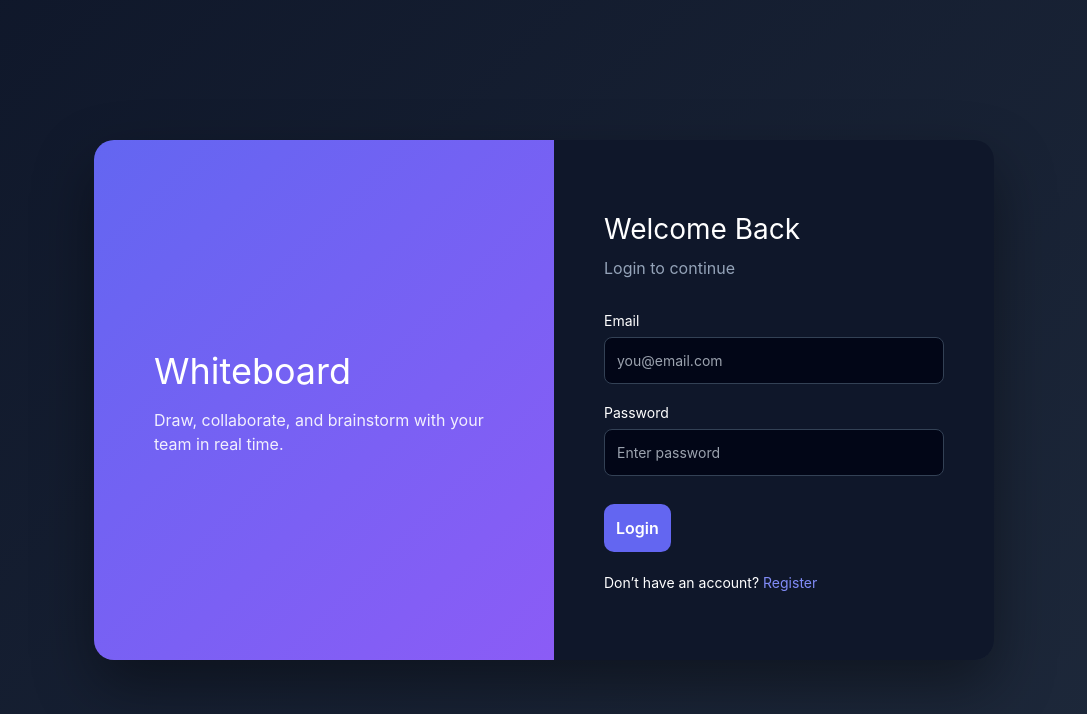
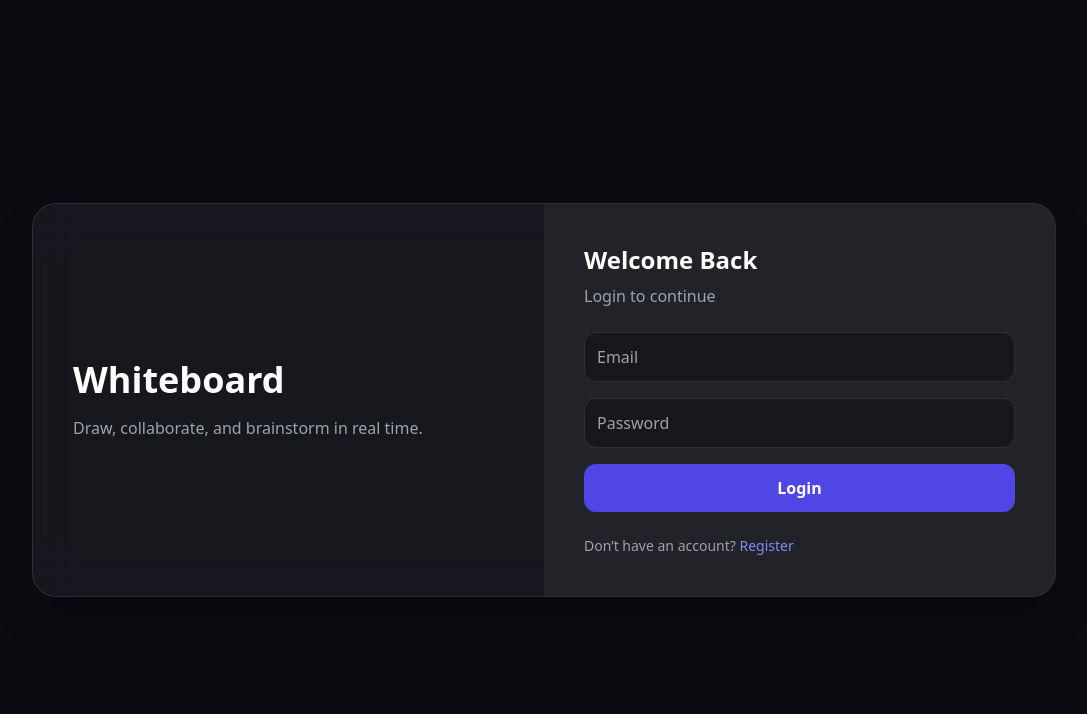
Before and after one commit to Arthpatel1827/real_time_whiteboard, a React (Create React App) app in the folder frontend/: page /login in a window 1280 px wide. Shown: the top 714 px of the page, without its empty margins (96-1183 px from the left). Built offline with nearby package versions, Linux system fonts and the light colour scheme.

Commit message:
Loginpage and register page also updated to tailwaind

```diff
--- a/frontend/src/pages/LoginPage.jsx
+++ b/frontend/src/pages/LoginPage.jsx
@@ -1,7 +1,6 @@
 import React, { useState } from "react";
 import { Link, useLocation, useNavigate } from "react-router-dom";
 import { setAuth } from "../auth/authStorage";
-import "../styles/login.css";
 
 export default function LoginPage() {
   const navigate = useNavigate();
@@ -57,62 +56,68 @@ export default function LoginPage() {
   };
 
   return (
-    <div className="login-page">
-      <div className="login-container">
+    <div className="min-h-screen bg-[#0b0b12] text-white flex items-center justify-center relative overflow-hidden">
 
-        {/* LEFT SIDE */}
-        <div className="login-left">
-          <h1>Whiteboard</h1>
-          <p>Draw, collaborate, and brainstorm with your team in real time.</p>
+      {/* BACKGROUND */}
+      <div className="absolute inset-0 -z-10">
+        <div className="absolute w-[500px] h-[500px] bg-indigo-600/20 blur-[120px] top-[-100px] left-[-100px]" />
+        <div className="absolute w-[400px] h-[400px] bg-purple-600/20 blur-[120px] bottom-[-100px] right-[-100px]" />
       </div>
 
-        {/* RIGHT SIDE */}
-        <div className="login-card">
+      <div className="grid md:grid-cols-2 w-full max-w-5xl bg-white/5 backdrop-blur-xl border border-white/10 rounded-3xl overflow-hidden shadow-2xl">
 
-          <h2>Welcome Back</h2>
-          <p className="subtitle">Login to continue</p>
+        {/* LEFT */}
+        <div className="p-10 flex flex-col justify-center">
+          <h1 className="text-4xl font-bold mb-4">Whiteboard</h1>
+          <p className="text-gray-400">
+            Draw, collaborate, and brainstorm in real time.
+          </p>
+        </div>
 
-          <form onSubmit={handleSubmit}>
+        {/* RIGHT */}
+        <div className="p-10 bg-white/5">
+          <h2 className="text-2xl font-semibold mb-2">Welcome Back</h2>
+          <p className="text-gray-400 mb-6">Login to continue</p>
 
-            <div className="input-group">
-              <label>Email</label>
+          <form onSubmit={handleSubmit} className="space-y-4">
+
             <input
               type="email"
               name="email"
               value={form.email}
               onChange={handleChange}
-                placeholder="you@email.com"
+              placeholder="Email"
               required
+              className="w-full p-3 rounded-xl bg-black/30 border border-white/10 focus:outline-none focus:border-indigo-500"
             />
-            </div>
 
-            <div className="input-group">
-              <label>Password</label>
             <input
               type="password"
               name="password"
               value={form.password}
               onChange={handleChange}
-                placeholder="Enter password"
+              placeholder="Password"
               required
+              className="w-full p-3 rounded-xl bg-black/30 border border-white/10 focus:outline-none focus:border-indigo-500"
             />
-            </div>
 
-            {error && <p className="error">{error}</p>}
+            {error && <p className="text-red-400 text-sm">{error}</p>}
 
             <button
-              className="login-btn"
               type="submit"
               disabled={loading}
+              className="w-full bg-indigo-600 hover:bg-indigo-500 transition-all p-3 rounded-xl font-semibold"
             >
               {loading ? "Logging in..." : "Login"}
             </button>
           </form>
 
-          <p className="register">
-            Don’t have an account? <Link to="/register">Register</Link>
+          <p className="text-sm text-gray-400 mt-6">
+            Don’t have an account?{" "}
+            <Link to="/register" className="text-indigo-400 hover:underline">
+              Register
+            </Link>
           </p>
-
         </div>
       </div>
     </div>
--- a/frontend/src/pages/RegisterPage.jsx
+++ b/frontend/src/pages/RegisterPage.jsx
@@ -1,7 +1,6 @@
 import React, { useState } from "react";
 import { Link, useNavigate } from "react-router-dom";
 import { setAuth } from "../auth/authStorage";
-import "../styles/login.css";
 
 export default function RegisterPage() {
   const navigate = useNavigate();
@@ -56,81 +55,80 @@ export default function RegisterPage() {
   };
 
   return (
-    <div className="login-page">
+    <div className="min-h-screen bg-[#0b0b12] text-white flex items-center justify-center relative overflow-hidden">
 
-      <div className="login-container">
-
-        {/* LEFT SIDE */}
-        <div className="login-left">
-          <h1>Whiteboard</h1>
-          <p>Create an account and start collaborating instantly.</p>
+      {/* BACKGROUND */}
+      <div className="absolute inset-0 -z-10">
+        <div className="absolute w-[500px] h-[500px] bg-indigo-600/20 blur-[120px] top-[-100px] left-[-100px]" />
+        <div className="absolute w-[400px] h-[400px] bg-purple-600/20 blur-[120px] bottom-[-100px] right-[-100px]" />
       </div>
 
+      <div className="grid md:grid-cols-2 w-full max-w-5xl bg-white/5 backdrop-blur-xl border border-white/10 rounded-3xl overflow-hidden shadow-2xl">
 
-        {/* RIGHT SIDE */}
-        <div className="login-card">
+        {/* LEFT */}
+        <div className="p-10 flex flex-col justify-center">
+          <h1 className="text-4xl font-bold mb-4">Whiteboard</h1>
+          <p className="text-gray-400">
+            Create an account and start collaborating instantly.
+          </p>
+        </div>
 
-          <h2>Create Account</h2>
-          <p className="subtitle">Register to start using the whiteboard</p>
+        {/* RIGHT */}
+        <div className="p-10 bg-white/5">
+          <h2 className="text-2xl font-semibold mb-2">Create Account</h2>
+          <p className="text-gray-400 mb-6">Register to continue</p>
 
-          <form onSubmit={handleSubmit}>
+          <form onSubmit={handleSubmit} className="space-y-4">
 
-            <div className="input-group">
-              <label>Display Name</label>
             <input
               type="text"
               name="displayName"
               value={form.displayName}
               onChange={handleChange}
-                placeholder="Your name"
+              placeholder="Display Name"
               required
+              className="w-full p-3 rounded-xl bg-black/30 border border-white/10 focus:outline-none focus:border-indigo-500"
             />
-            </div>
 
-            <div className="input-group">
-              <label>Email</label>
             <input
               type="email"
               name="email"
               value={form.email}
               onChange={handleChange}
-                placeholder="you@email.com"
+              placeholder="Email"
               required
+              className="w-full p-3 rounded-xl bg-black/30 border border-white/10 focus:outline-none focus:border-indigo-500"
             />
-            </div>
 
-            <div className="input-group">
-              <label>Password</label>
             <input
               type="password"
               name="password"
               value={form.password}
               onChange={handleChange}
-                placeholder="Create password"
+              placeholder="Password"
               required
+              className="w-full p-3 rounded-xl bg-black/30 border border-white/10 focus:outline-none focus:border-indigo-500"
             />
-            </div>
 
-            {error && <p className="error">{error}</p>}
+            {error && <p className="text-red-400 text-sm">{error}</p>}
 
             <button
-              className="login-btn"
               type="submit"
               disabled={loading}
+              className="w-full bg-indigo-600 hover:bg-indigo-500 transition-all p-3 rounded-xl font-semibold"
             >
               {loading ? "Creating account..." : "Register"}
             </button>
-
           </form>
 
-          <p className="register">
-            Already have an account? <Link to="/login">Login</Link>
+          <p className="text-sm text-gray-400 mt-6">
+            Already have an account?{" "}
+            <Link to="/login" className="text-indigo-400 hover:underline">
+              Login
+            </Link>
           </p>
-
         </div>
-
       </div>
-
     </div>
   );
 }
--- a/frontend/src/styles/login.css
+++ /dev/null
@@ -1,135 +0,0 @@
-.login-page{
-    height:100vh;
-    display:flex;
-    align-items:center;
-    justify-content:center;
-    background:linear-gradient(135deg,#0f172a,#1e293b);
-    font-family:Inter, sans-serif;
-}
-
-.login-container{
-    display:flex;
-    width:900px;
-    height:520px;
-    border-radius:20px;
-    overflow:hidden;
-    box-shadow:0 25px 60px rgba(0,0,0,0.4);
-}
-
-
-/* LEFT PANEL */
-
-.login-left{
-    flex:1;
-    background:linear-gradient(135deg,#6366f1,#8b5cf6);
-    color:white;
-    display:flex;
-    flex-direction:column;
-    justify-content:center;
-    padding:60px;
-}
-
-.login-left h1{
-    font-size:36px;
-    margin-bottom:10px;
-}
-
-.login-left p{
-    opacity:0.9;
-}
-
-
-/* RIGHT CARD */
-
-.login-card{
-    flex:1;
-    background:#0f172a;
-    color:white;
-    padding:50px;
-    display:flex;
-    flex-direction:column;
-    justify-content:center;
-}
-
-.login-card h2{
-    font-size:28px;
-    margin-bottom:6px;
-}
-
-.subtitle{
-    color:#94a3b8;
-    margin-bottom:30px;
-}
-
-
-/* INPUTS */
-
-.input-group{
-    margin-bottom:18px;
-    display:flex;
-    flex-direction:column;
-}
-
-.input-group label{
-    font-size:14px;
-    margin-bottom:6px;
-}
-
-.input-group input{
-    padding:12px;
-    border-radius:8px;
-    border:1px solid #334155;
-    background:#020617;
-    color:white;
-    font-size:14px;
-}
-
-.input-group input:focus{
-    outline:none;
-    border:1px solid #6366f1;
-}
-
-
-/* BUTTON */
-
-.login-btn{
-    margin-top:10px;
-    padding:12px;
-    border:none;
-    border-radius:10px;
-    background:#6366f1;
-    color:white;
-    font-weight:600;
-    cursor:pointer;
-    transition:0.2s;
-}
-
-.login-btn:hover{
-    background:#4f46e5;
-}
-
-
-/* REGISTER */
-
-.register{
-    margin-top:20px;
-    font-size:14px;
-}
-
-.register a{
-    color:#818cf8;
-    text-decoration:none;
-}
-
-.register a:hover{
-    text-decoration:underline;
-}
-
-
-/* ERROR */
-
-.error{
-    color:#ef4444;
-    font-size:14px;
-    margin-bottom:10px;
-}
```
Lines whose indentation alone changed are shown as unchanged.
